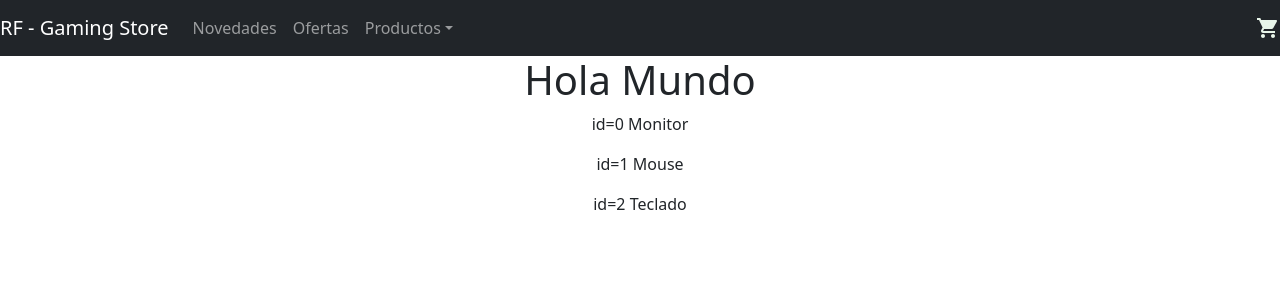
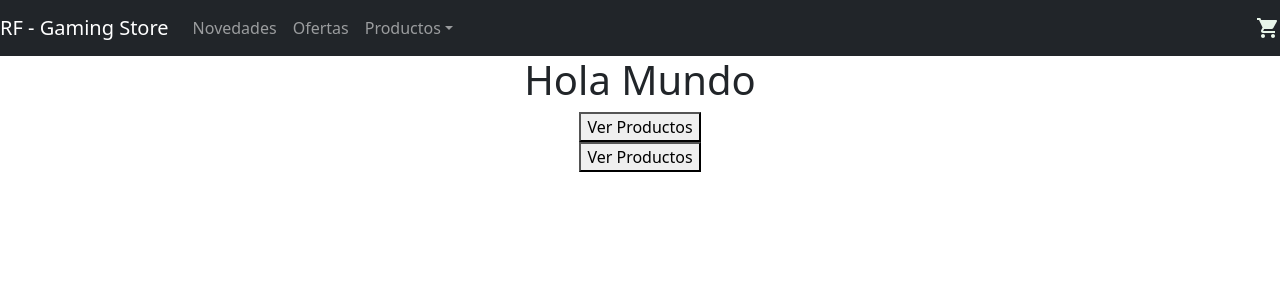
Before and after one commit to RodrigoFreites/Rodrigo-tp-final-Freites, a React (Create React App) app: page / in a window 1280 px wide. Shown: the top 300 px of the page. Built offline with nearby package versions, Linux system fonts and the light colour scheme.

Commit message:
Challenge clase 7

```diff
--- a/src/components/Item.js
+++ b/src/components/Item.js
@@ -1,39 +1,14 @@
-import React from 'react'
+import React from 'react';
 
 
-const carrito = [
-    { id: "I-1", name: "Monitor", description: "Asus 144hz", price: 30000,pictureUrl: ""},
-    { id: "I-2", name: "Mouse", description: "Zowie EC-2", price: 5000, pictureUrl: ""},
-    { id: "I-3", name: "Teclado", description: "Redragon Draconic 60%", price: 10000, pictureUrl: ""},
-];
+function Item(props) {
+  return (
+   <div id={props.id}>
+      <h3>{props.name}</h3>
+      <p>{props.description}</p>
+      <p><small>Nos quedan {props.stock} unidades</small></p>
+   </div>
+  )
+}
 
-function getCartItems() {
-    let miPromesa = new Promise( (resolve, reject) => {
-
-        setTimeout( function() {
-            const error = Math.random() > 0.85;
-            if(!error) {
-                resolve(carrito);
-            }
-            reject("Error obteniendo los datos :(");
-        }, 200);
-    });
-
-    miPromesa.then( function(valor) {
-        console.log(valor);
-    }).catch(
-        function(error){
-            console.log(error);
-        }).finally();
-
-        return(
-            <div>
-                <button onClick={getCartItems}>Ver Productos</button>
-            </div>
-        );
-};
-
-
-
-
-export default getCartItems;
+export default Item
--- a/src/components/ItemList.js
+++ b/src/components/ItemList.js
@@ -1,31 +1,51 @@
-import React from 'react';
+import React, {useState} from 'react'
+import Item from './Item';
+
 
 function ItemList() {
-    const posts = [
-        {
-            title: "Monitor",
-            body: "Asus 144hz",
-            id: 1,
-        },
-
-        {
-            title: "Mouse",
-            body: "Zowie EC2",
-            id: 2,
-        },
-
-        {
-            title: "Teclado",
-            body: "Redragon Draconic 60%",
-            id: 3,
-        },
+    const carrito = [
+        { id: "I-1", name: "Monitor", description: "Asus 144hz", price: 30000,pictureUrl: "", stock: 10},
+        { id: "I-2", name: "Mouse", description: "Zowie EC-2", price: 5000, pictureUrl: "", stock: 30},
+        { id: "I-3", name: "Teclado", description: "Redragon Draconic 60%", price: 10000, pictureUrl: "", stock:6},
     ];
 
-    return (
+    const [products, setProducts] = useState([])
+
+    function getCartItems() {
+        let miPromesa = new Promise( (resolve, reject) => {
+
+            setTimeout( function() {
+                const error = false;
+                if(!error) {
+                    resolve(carrito);
+                }
+                reject("Error obteniendo los datos :(");
+            }, 200);
+        });
+
+        miPromesa.then( function(valor) {
+            setProducts(carrito);
+        }).catch(
+            function(error){
+                console.log(error);
+            }).finally();
+
+    };
+
+    return(
         <div>
-            {
-                posts.map((post, index) => { return <p> id={index}  {post.title}</p>})
-            }
+            <button onClick={getCartItems}>Ver Productos</button>
+            <div>
+                {products.map( (prod)=> (
+                    <Item
+                    name={prod.name}
+                    description={prod.description}
+                    stock={prod.stock}
+                    >
+                    </Item>
+                ))}
+            </div>
+
         </div>
     );
 }
--- a/src/components/ItemListContainer.js
+++ b/src/components/ItemListContainer.js
@@ -1,9 +1,11 @@
 import React from 'react'
+import ItemList from './ItemList';
 
 function ItemListContainer(props) {
     return (
         <div>
             <h1>{props.greeting}</h1>
+            <ItemList />
         </div>
     )
 }
```
